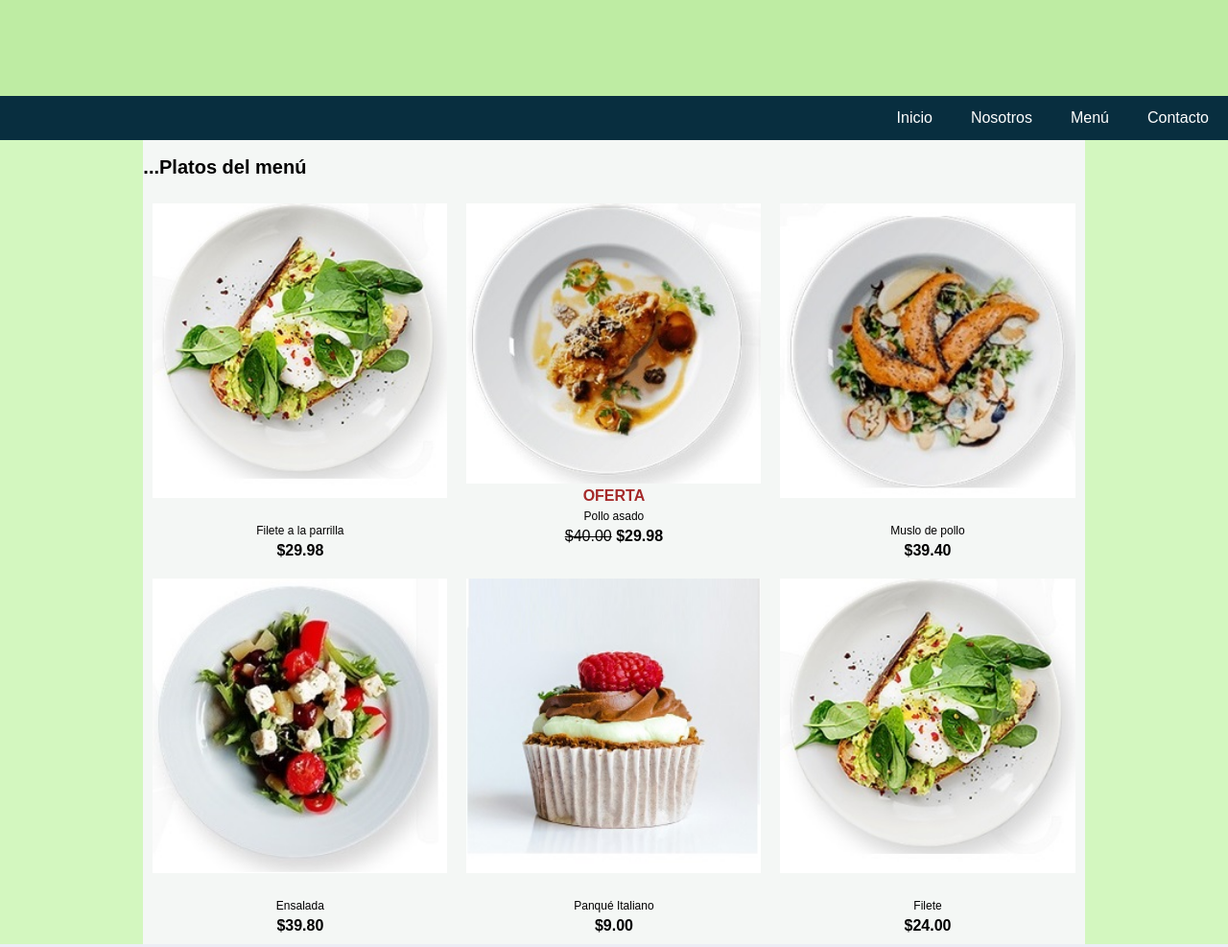
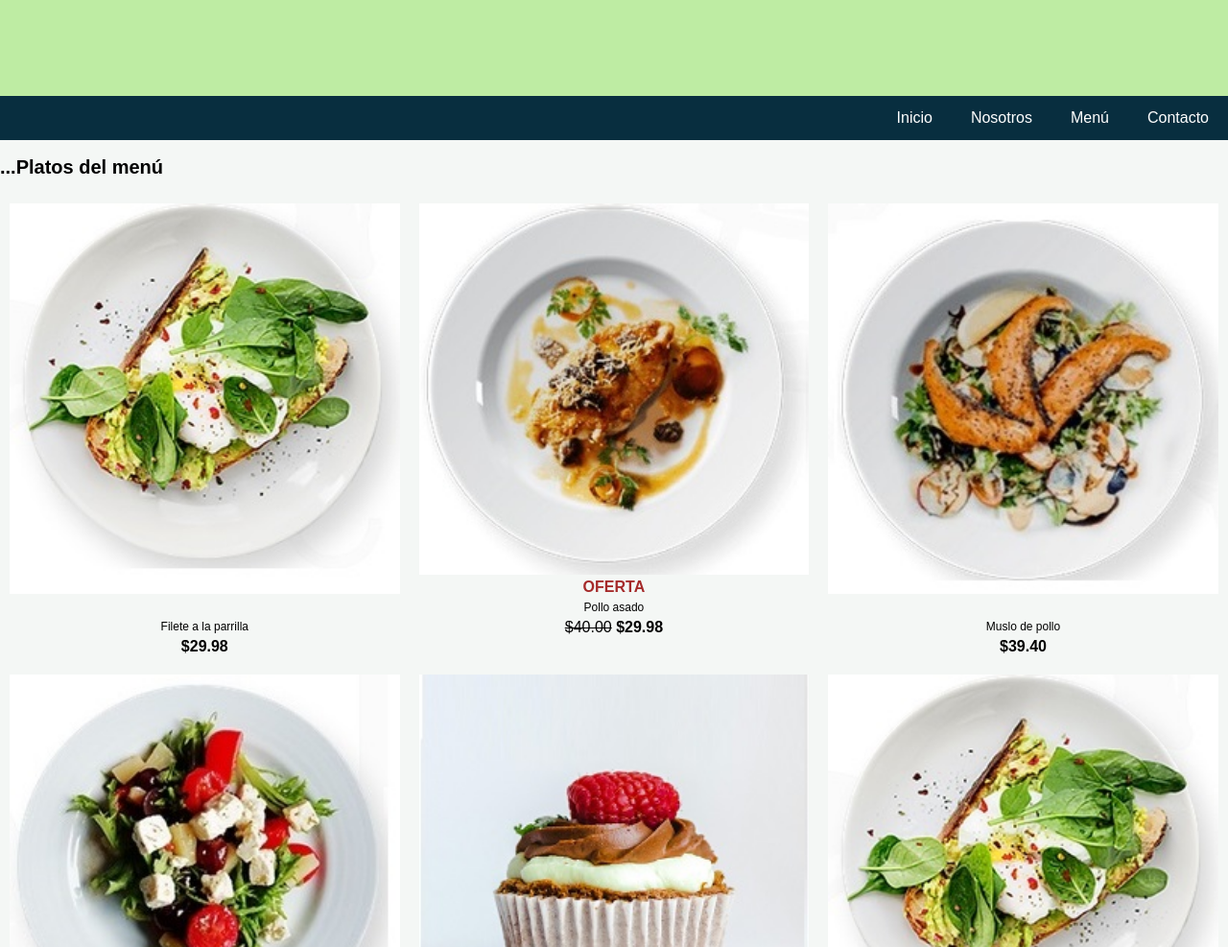
Before and after one commit to IraidaMTT/web, a plain HTML site: page platos.html in a window 1280 px wide. Shown: the top 987 px of the page at 96% size. Drawn offline with Linux system fonts and the light colour scheme.

Commit message:
Update platos.html

```diff
--- a/platos.html
+++ b/platos.html
@@ -17,9 +17,6 @@
 
     </nav>
     <div class="row">
-        <aside>
-
-        </aside>
         <section>
             <h2>...Platos del menú</h2>
             <div class="row">
@@ -61,9 +58,6 @@
                 </a>
             </div>
         </section>
-        <aside>
-
-        </aside>
     </div>
     <footer>
         <img alt="pie" src="./otras/img/copas.jpg" width="100%"/>
```
